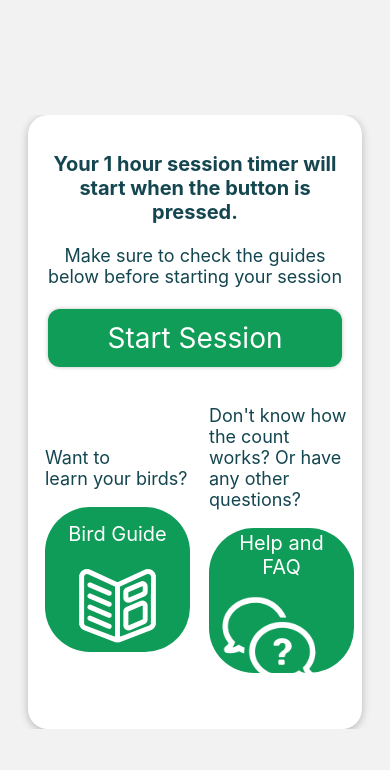
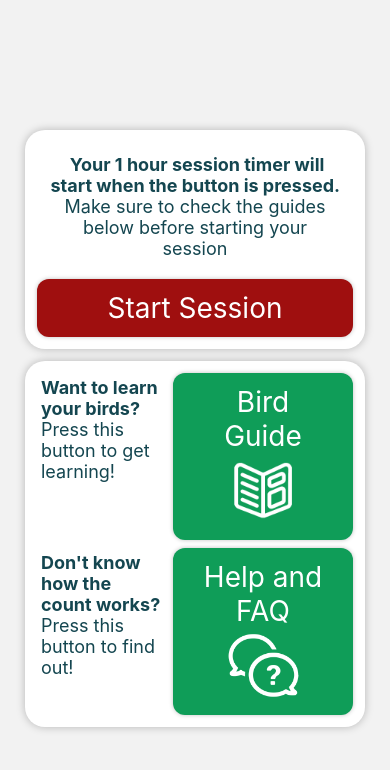
Before and after one commit to Platymek/HumanComputerInteraction-HiFi-Prototype, a React Native app: screen /Dashboard in a window 390 px wide. Shown: the top 770 px of the page. Built offline with nearby package versions, Linux system fonts and the light colour scheme.

Commit message:
fixed bugs and slightly redesigned Dashboard

```diff
--- a/App.js
+++ b/App.js
@@ -34,7 +34,7 @@ function TestHarness({ navigation, route }) {
 
                 onPress={() => {
 
-                    navigation.navigate("SignUp")
+                    navigation.navigate("Dashboard")
                 }}
             />
         </View>
--- a/pages/Dashboard.js
+++ b/pages/Dashboard.js
@@ -1,113 +1,141 @@
 import React from 'react';
-import { View, Text, ScrollView } from 'react-native';
+import { View, Text, ScrollView, StyleSheet } from 'react-native';
 import HelpButton from './templates/components/HelpButton';
 import GuideButton from './templates/components/GuideButton';
 import BigButton from './templates/components/BigButton';
-import Help from './Help';
-import { NavigationContainer } from '@react-navigation/native';
-import { createNativeStackNavigator } from '@react-navigation/native-stack';
 
 
+export default function Dashboard({ navigation, route }) {
 
-export default function Dashboard({ route, navigation }) {
-  const { colors } = route.params;
-  const Stack = createNativeStackNavigator();
+    const { colors } = route.params;
 
-  const goToHelpPage = () => {
-    // Handle navigation logic here
-    navigation.navigate("Help");
-    console.log('Navigating to help page');
-  };
+    return (
+        <View
+            style={{
 
-  return (
-    <View style={{ flex: 1, alignItems: 'center', justifyContent: 'center', padding: 16 }}>
-      <ScrollView
-      style={{ flex: 1, maxHeight: 614 }}
-      contentContainerStyle={{ flexGrow: 1, alignItems: 'center', justifyContent: 'center', paddingHorizontal: 16, }}
-      >
-        <View
-          style={{
-            flex: 1,
-            width: '100%',
-            maxWidth: 340,
-            borderRadius: 20,
-            padding: 16,
-            backgroundColor: colors[1],
-            shadowOffset: {
-              width: 0,
-              height: 2,
-            },
-            shadowOpacity: 0.25,
-            shadowRadius: 8,
-            elevation: 8,
-            overflow: 'hidden',
-          }}
+                flex: 1,
+                alignItems: 'center',
+                justifyContent: 'center',
+                padding: 16
+            }}
         >
-          {/* Title and start session section */}
-          <View style={{ marginBottom: 16 }}>
-            <Text style={{ fontSize: 18, color: colors[2], textAlign: 'center'}}>
-              <br />
-              <Text style={{ fontSize: 20, fontWeight: 'bold', textAlign: 'center' }}>Your 1 hour session timer will start when the button is pressed.</Text><br />
-              <br />
-              Make sure to check the guides
-              <br />
-              below before starting your session
-            </Text>
-            <br />
-            <BigButton
-                colors={colors}
-                title={"Start Session"}
-                onPress={() => {
-                     navigation.navigate("Help") // the page it would go to is not there yet
-                     console.log("Starting session")
-                }}
-            />
-            <br />
-          </View>
+            {/* Title and start session section */}
+            <View style={[
 
-          {/* Bottom buttons */}
-          <View style={{ flexDirection: 'row', justifyContent: 'space-between', marginHorizontal: -8, flex: 1, marginLeft: 1 }}>
-            <Text style={{ fontSize: 20, fontWeight: 'bold', color: colors[2], marginBottom: 12 }}>
-            </Text>
+                { backgroundColor: colors[1], },
+                styles.container,
+            ]}>
+
+                <Text style={{
+
+                    fontSize: 18,
+                    color: colors[2],
+                    textAlign: 'center',
+                    margin: 16,
+                }}>
+                    <Text style={{ fontWeight: 'bold' }}> Your 1 hour session timer will start when the button is pressed. </Text>
+
+                    Make sure to check the guides
+                    below before starting your session
+
+                </Text>
+
+                <BigButton
+
+                    colors={colors}
+                    title={"Start Session"}
+                    alt={true}
+
+                    onPress={() => {
+
+                        navigation.navigate("Home")
+                    }}
+                />
+            </View>
+
+            {/* Bottom buttons */}
 
             {/* Guide button*/}
-            <View style={{ marginBottom: 16 }}>
-              <Text style={{ fontSize: 18, color: colors[2] }}>
-                <br />
-                <br />
-                Want to<br />
-                learn your birds?
-              </Text>
-              <br />
-              <GuideButton/>
+            <View style={[
+
+                styles.container,
+                {
+                    backgroundColor: colors[1],
+                },
+            ]}>
+                <View style={[
+
+                    { backgroundColor: colors[1], },
+                    styles.buttonContainer,
+                ]}>
+                    <Text style={[
+
+                        { color: colors[2] },
+                        styles.text
+                    ]}>
+                        <Text style={{ fontWeight: 'bold' }}>Want to learn your birds? </Text>
+                        Press this button to get learning!
+                    </Text>
+
+                    <GuideButton
+
+                        colors={colors}
+                        navigation={navigation}
+                    />
+                </View>
+
+                {/* Help button */}
+                <View style={[
+
+                    { backgroundColor: colors[1], },
+                    styles.buttonContainer,
+                ]}>
+
+                    <Text style={[
+
+                        { color: colors[2] },
+                        styles.text
+                    ]}>
+                        <Text style={{ fontWeight: 'bold' }}>Don't know how the count works? </Text>
+                        Press this button to find out!
+                    </Text>
+
+                    <HelpButton
+
+                        colors={colors}
+                        navigation={navigation}
+                    />
+                </View>
             </View>
+        </View>
+    );
+}
 
-            {/* Help button */}
-            <View style={{ marginBottom: 25, flex: 1, marginLeft: 19 }}>
-              <Text style={{ fontSize: 18, color: colors[2] }}>
-                Don't know how the count works? Or have any other questions?
-              </Text>
-              <br />
-              <HelpButton
-              onPress={goToHelpPage}
-              />
-            </View>
-            <Stack.Screen
+const styles = StyleSheet.create({
 
-                    name="Help"
-                    component={Help}
+    text: {
 
-                    options={{ headerShown: false }}
+        fontSize: 18,
+        margin: 8,
+        flex: 1,
+        maxWidth: 120,
+    },
 
-                    initialParams={{
+    container: {
 
-                        colors: colors
-                    }}
-                />
+        width: 340,
+        borderRadius: 20,
+        padding: 8,
 
-          </View>
-        </View>
-      </ScrollView>
-    </View>
-  );
-}
+        shadowOpacity: 0.25,
+        shadowRadius: 8,
+        elevation: 8,
+        marginTop: 12,
+    },
+
+    buttonContainer: {
+
+        flexDirection: 'row',
+        flexWrap: 'wrap',
+    }
+});
--- a/pages/templates/components/BigButton.js
+++ b/pages/templates/components/BigButton.js
@@ -19,11 +19,7 @@ export default function BigButton(props) {
 
         var size = props.small == true
             ? 50
-            : 110;
-
-        var margin = props.small == true
-            ? 0
-            : 12;
+            : 75;
 
         var marginLeft = props.small == true
             ? 24
@@ -49,8 +45,6 @@ export default function BigButton(props) {
 
                             width: size,
                             height: size,
-                            marginTop: margin,
-                            marginBottom: margin,
                             marginLeft: marginLeft,
                         }}
                     />
@@ -110,8 +104,8 @@ export default function BigButton(props) {
                         alignItems: 'center',
                         justifyContent: 'center',
 
-                        marginLeft: 24,
-                        marginRight: 24,
+                        marginLeft: 12,
+                        marginRight: 12,
                     }}
                 >
                     <Text
--- a/pages/templates/components/GuideButton.js
+++ b/pages/templates/components/GuideButton.js
@@ -1,49 +1,27 @@
 import React from 'react';
 import { Pressable, Text, View, StyleSheet, Image } from 'react-native';
 import FontAwesomeIcon from 'react-native-vector-icons/FontAwesome';
+import BigButton from './BigButton';
 
-const GuideButton = () => {
-  const goToGuidePage = () => {
-    //guide page link would go here
-    console.log('Navigating to guide page');
-  };
+export default function GuideButton(props) {
 
-  return (
-    <Pressable onPress={goToGuidePage} style={styles.button}>
-      <View style={styles.buttonContent}>
-        <br />
-      <Text style={styles.text}>Bird Guide</Text>
-        <Image
-          source={require('./images/guide.png')}
-          style={styles.image}
-        />
-      </View>
-    </Pressable>
-  );
-};
+    return (
 
-const styles = StyleSheet.create({
-  button: {
-    backgroundColor: '#0e9c58',
-    borderRadius: 45,
-    padding: 10,
-    justifyContent: 'center',
-    alignItems: 'center',
-    width: 145,
-    height: 145,
-  },
-  text: {
-    color: 'white',
-    textAlign: 'center',
-    marginBottom: 10, // Adjust the margin bottom as needed
-    fontSize: 20
-  },
-  image: {
-    width: 100,
-    height: 100,
-    resizeMode: 'contain',
-  },
+        <View style={{
 
-});
+            flex: 1,
+        }}>
+            <BigButton
 
-export default GuideButton;
+                colors={props.colors}
+                source={require('./images/guide.png')}
+                title={"Bird Guide"}
+
+                onPress={() => {
+
+                    props.navigation.navigate("Guide");
+                }}
+            />
+        </View>
+    );
+}
--- a/pages/templates/components/HelpButton.js
+++ b/pages/templates/components/HelpButton.js
@@ -1,45 +1,26 @@
 import React from 'react';
 import { Pressable, Text, View, StyleSheet, Image } from 'react-native';
+import BigButton from './BigButton';
 
 
-const HelpButton = ({ onPress }) => {
+export default function HelpButton(props){
 
-  return (
-    <Pressable onPress={onPress} style={styles.button}>
-      <View style={styles.buttonContent}>
-        <br />
-      <Text style={styles.text}>Help and FAQ</Text>
-        <Image
-          source={require('./images/help.png')}
-          style={styles.image}
-        />
-      </View>
-    </Pressable>
-  );
+    return (
+        <View style={{
+
+            flex: 1,
+        }}>
+            <BigButton
+
+                colors={props.colors}
+                source={require('./images/help.png')}
+                title={"Help and FAQ"}
+
+                onPress={() => {
+
+                    props.navigation.navigate("Help");
+                }}
+            />
+        </View>
+    );
 };
-
-const styles = StyleSheet.create({
-  button: {
-    backgroundColor: '#0e9c58',
-    borderRadius: 45,
-    padding: 10,
-    justifyContent: 'center',
-    alignItems: 'center',
-    width: 145,
-    height: 145,
-  },
-  text: {
-    color: 'white',
-    textAlign: 'center',
-    marginBottom: 10,
-    fontSize: 20
-  },
-  image: {
-    width: 100,
-    height: 100,
-    resizeMode: 'contain',
-  },
-
-});
-
-export default HelpButton;
```
Also changed, not shown: pages/Help.js (+8 -8 lines).
